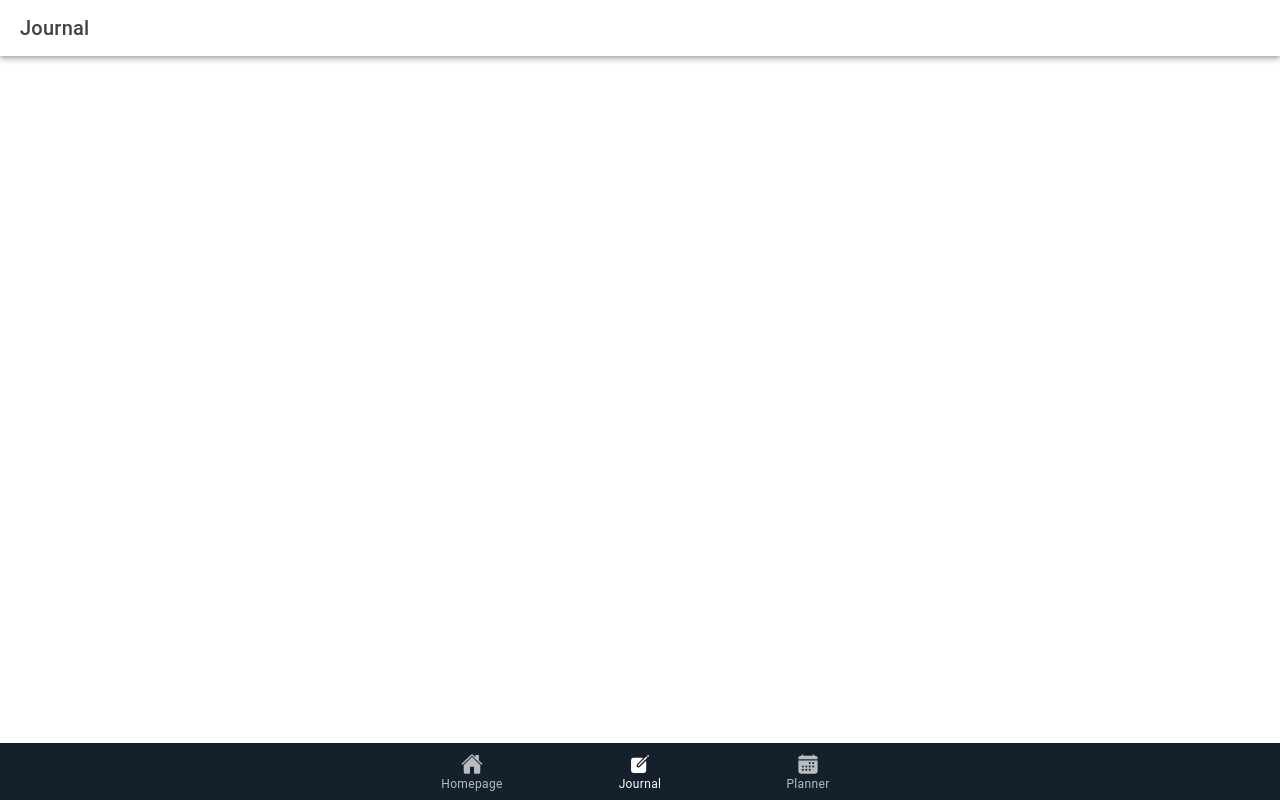
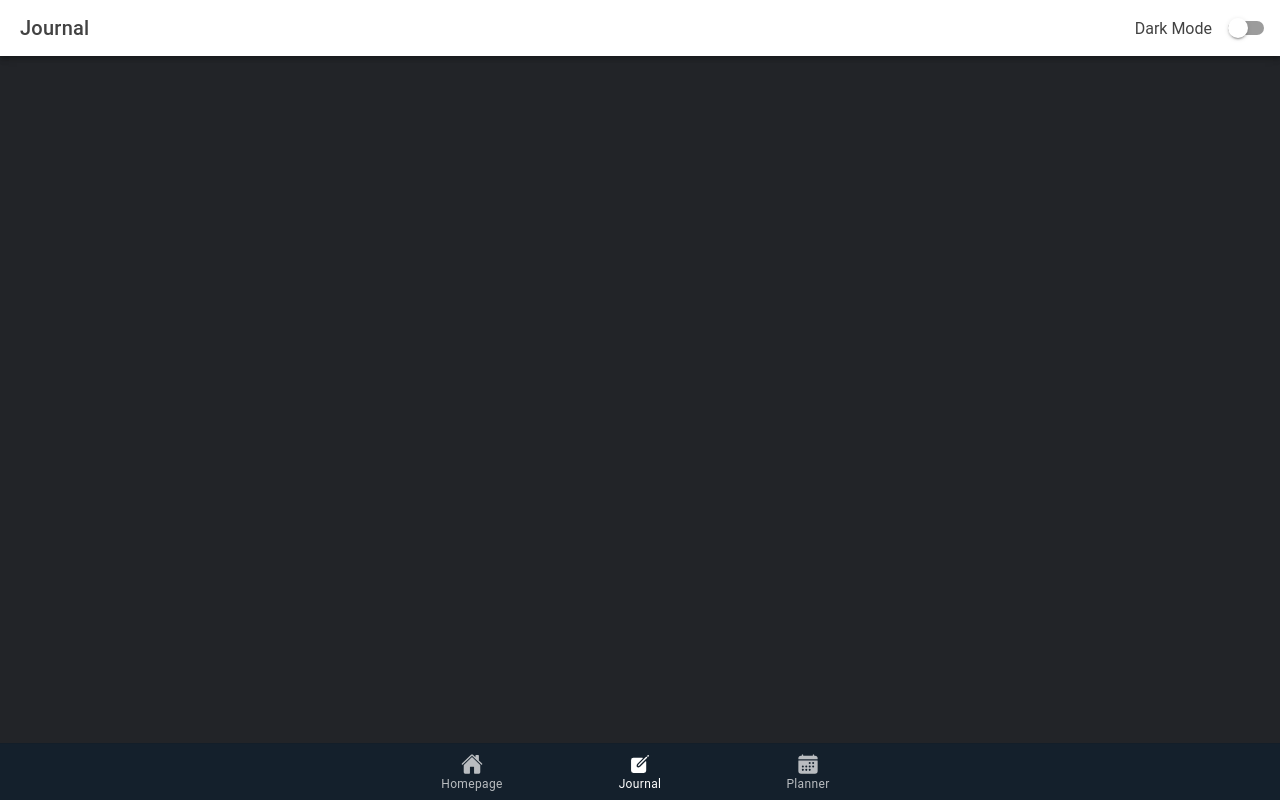
Before and after one commit to Choollol/homepage-team, a React (Vite) app: page /Journal in a window 1280 px wide. Built offline with nearby package versions, Linux system fonts and the light colour scheme.

Commit message:
added dark mode toggle
Added dark mode toggle to change the page color from default light mode. Each page's color is independent of each other since the header is not global.

```diff
--- a/src/pages/Homepage.tsx
+++ b/src/pages/Homepage.tsx
@@ -1,4 +1,4 @@
-import { useIonAlert, IonContent, IonHeader, IonPage, IonTitle, IonToolbar, IonButton, IonGrid, IonRow, IonCol, IonItem, IonImg, IonList, IonListHeader, IonLabel, IonText, IonPopover, IonReorder, IonReorderGroup, ItemReorderEventDetail, IonIcon, IonInput, IonAlert } from '@ionic/react';
+import { useIonAlert, IonContent, IonHeader, IonPage, IonTitle, IonToolbar, IonButton, IonGrid, IonRow, IonCol, IonItem, IonImg, IonList, IonListHeader, IonLabel, IonText, IonPopover, IonReorder, IonReorderGroup, ItemReorderEventDetail, IonIcon, IonInput, IonAlert, IonToggle } from '@ionic/react';
 import './Homepage.css';
 import './customcolors.css'
 import React from 'react';
@@ -67,17 +67,23 @@ const Homepage: React.FC = () =>
 {
   const initialList: { id: number, name: string, description: string }[] = [];
   const [eventList, setEventList] = useState(initialList);
+  const [isDarkMode, setDarkMode] = useState(false);
 
   const [addEventAlert] = useIonAlert();
+
+  const darkModeToggle = () => {
+    setDarkMode(!isDarkMode);   // toggle the state
+  }
 
   return (
     <IonPage>
       <IonHeader>
         <IonToolbar color="favorite">
           <IonTitle>Homepage</IonTitle>
+          <IonToggle slot="end" color="success ion-margin-end" checked={isDarkMode} onIonChange={()=>darkModeToggle()}>Dark Mode</IonToggle>
         </IonToolbar>
       </IonHeader>
-      <IonContent color="dark" fullscreen>
+      <IonContent color={isDarkMode ? "light":"dark"} fullscreen>
 
         <IonHeader collapse="condense">
           <IonToolbar>
--- a/src/pages/Journal.tsx
+++ b/src/pages/Journal.tsx
@@ -1,17 +1,25 @@
-import { IonContent, IonHeader, IonPage, IonTitle, IonToolbar } from '@ionic/react';
+import { IonContent, IonHeader, IonPage, IonTitle, IonToolbar, IonToggle } from '@ionic/react';
 import './Journal.css';
 import React from 'react';
+import { useState } from 'react';
 
 const Tab2: React.FC = () =>
 {
+  const [isDarkMode, setDarkMode] = useState(false);
+
+  const darkModeToggle = () => {
+    setDarkMode(!isDarkMode);   // toggle the state
+  }
+
   return (
     <IonPage>
       <IonHeader>
         <IonToolbar>
           <IonTitle>Journal</IonTitle>
+          <IonToggle slot="end" color="success ion-margin-end" checked={isDarkMode} onIonChange={()=>darkModeToggle()}>Dark Mode</IonToggle>
         </IonToolbar>
       </IonHeader>
-      <IonContent fullscreen>
+      <IonContent color={isDarkMode ? "light":"dark"} fullscreen>
         <IonHeader collapse="condense">
           <IonToolbar>
             <IonTitle size="large">Journal</IonTitle>
--- a/src/pages/Planner.tsx
+++ b/src/pages/Planner.tsx
@@ -1,17 +1,25 @@
-import { IonContent, IonHeader, IonPage, IonTitle, IonToolbar } from '@ionic/react';
+import { IonContent, IonHeader, IonPage, IonTitle, IonToolbar, IonToggle } from '@ionic/react';
 import './Planner.css';
 import React from 'react';
+import { useState } from 'react';
 
 const Tab3: React.FC = () =>
 {
+  const [isDarkMode, setDarkMode] = useState(false);
+
+  const darkModeToggle = () => {
+    setDarkMode(!isDarkMode);   // toggle the state
+  }
+
   return (
     <IonPage>
       <IonHeader>
         <IonToolbar>
           <IonTitle>Planner</IonTitle>
+          <IonToggle slot="end" color="success ion-margin-end" checked={isDarkMode} onIonChange={()=>darkModeToggle()}>Dark Mode</IonToggle>
         </IonToolbar>
       </IonHeader>
-      <IonContent fullscreen>
+      <IonContent color={isDarkMode ? "light":"dark"} fullscreen>
         <IonHeader collapse="condense">
           <IonToolbar>
             <IonTitle size="large">Planner</IonTitle>
```
